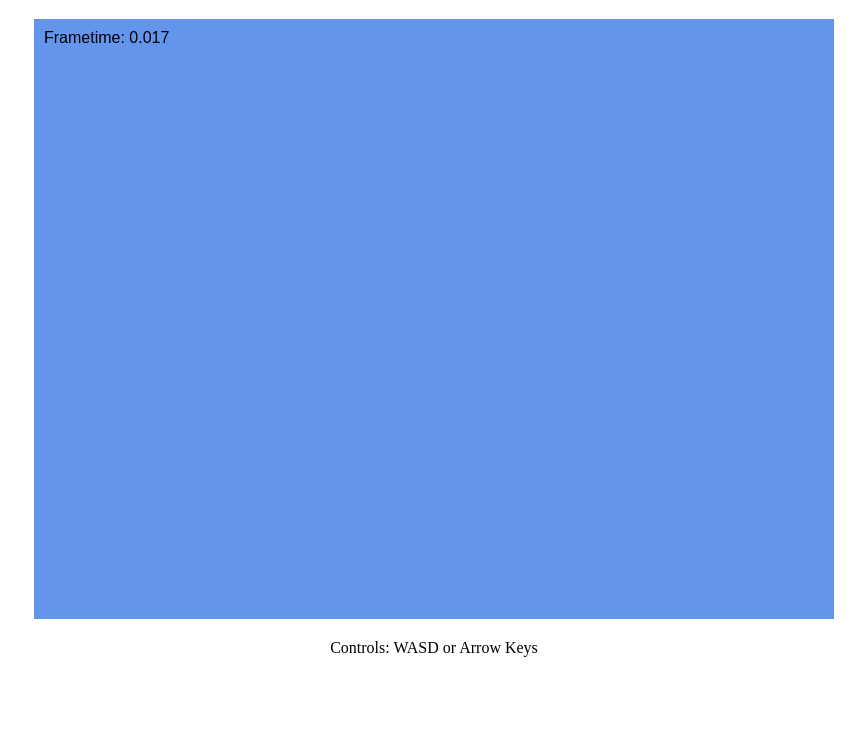
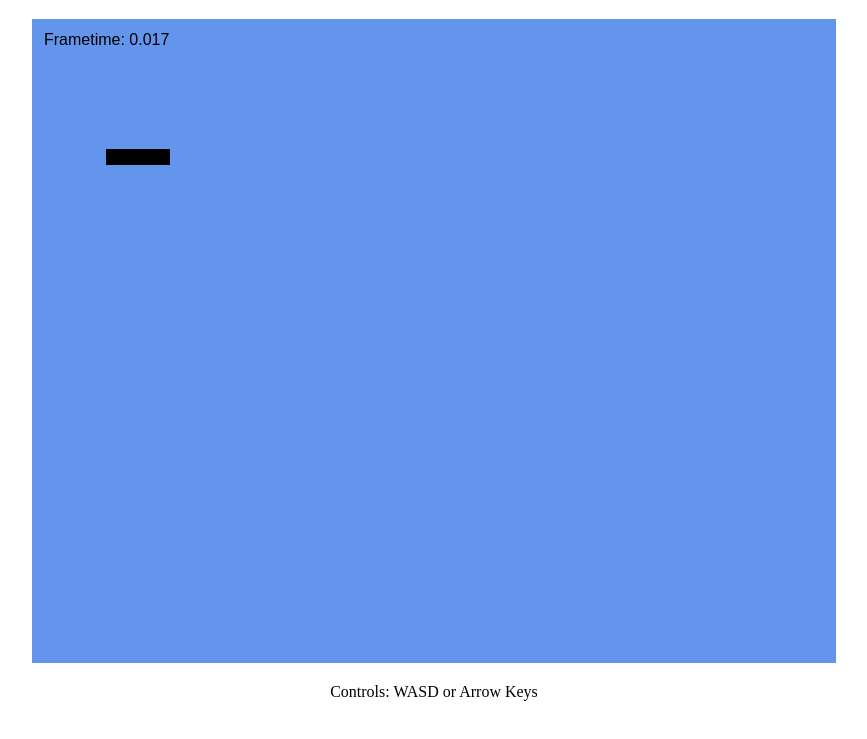
Before and after one commit to akervinen/www2014-mato, a plain HTML site: page index.html in a window 1280 px wide. Shown: the part 61-800 px from the top of the page, without its empty margins (206-1073 px from the left). Drawn offline with nearby package versions, Linux system fonts and the light colour scheme.

Commit message:
added Mato drawing, fixed some function names, tweaked canvas height
changed height for rounder cell size (16px)

```diff
--- a/index.css
+++ b/index.css
@@ -8,6 +8,7 @@ body {
 
 #mato {
 	display: inline-block;
+	padding: 2px;
 	margin: 0 auto;
 
 	background-color: cornflowerblue;
--- a/index.html
+++ b/index.html
@@ -13,7 +13,7 @@
 <body>
 
 <h1 id="title">Mato</h1>
-<canvas id="mato" width="800" height="600">
+<canvas id="mato" width="800" height="640">
 	Mato needs canvas support to work.
 </canvas>
 <br>
--- a/mato.js
+++ b/mato.js
@@ -1,37 +1,75 @@
 function Mato(ctx) {
 	"use strict";
 
+	// Save this for inner functions
+	var self = this;
+
 	//-- Engine variables
-	// time stuff
+	// Time stuff
 	var currentTime = 0,
 		lastTime = (new Date()).getTime();
 
-	// canvas context
+	// Canvas context
 	this.context = ctx;
+
+	// Cell stuff
+	this.cellSize = 16; // pixels
+	this.width = 800/16; // cells
+	this.height = 640/16; // cells
+
+	// Get the x,y of cell's center
+	var getCellPos = function getCellPos(x, y) {
+		return {
+			x: x * self.cellSize + self.cellSize/2,
+			y: y * self.cellSize + self.cellSize/2
+		};
+	};
 
 	//-- Gameplay variables
 
-	// Snake's position, measured in cells
-	this.x = 0;
-	this.y = 0;
+	this.mato = {
+		direction: 'right',
+		// Mato's position, measured in cells
+		head: { x: 8, y: 8 },
+		tail: { x: 4, y: 8 },
+		// All points where Mato has turned
+		turns: []
+	};
 
-	// how much the snake has eaten (and how long it is)
-	this.eaten = 0;
+	// How much Mato has eaten (and how long it is)
+	this.eaten = 4;
 
-	// save this for loops
-	var self = this;
-
-	// updating and drawing
-	var update = function draw(delta) {
+	// Updating and drawing
+	var update = function update(delta) {
 		self.texthing = 'Frametime: ' + delta;
 	};
 
-	var draw = function update(delta) {
+	var draw = function draw(delta) {
 		ctx.save();
 		ctx.clearRect(0, 0, 800, 160);
 
 		ctx.font = '12pt sans-serif';
 		ctx.fillText(self.texthing, 10, 24);
+
+		// draw Mato
+		var m = self.mato;
+
+		ctx.fillStyle = 'black';
+		ctx.strokeStyle = 'black';
+		ctx.lineWidth = 16;
+
+		var head = getCellPos(m.head.x, m.head.y);
+		var tail = getCellPos(m.tail.x, m.tail.y);
+		var turn;
+
+		ctx.beginPath();
+		ctx.moveTo(head.x, head.y);
+		m.turns.forEach(function(t) {
+			turn = getCellPos(t.x, t.y);
+			ctx.lineTo(turn.x, turn.y);
+		});
+		ctx.lineTo(tail.x, tail.y);
+		ctx.stroke();
 
 		ctx.restore();
 	};
@@ -40,7 +78,7 @@ function Mato(ctx) {
 		// TODO: Polyfill this?
 		window.requestAnimationFrame(loop);
 
-		// update time stuff
+		// Update time stuff
 		currentTime = (new Date()).getTime();
 		var delta = (currentTime - lastTime)/1000;
 
@@ -50,7 +88,7 @@ function Mato(ctx) {
 		lastTime = currentTime;
 	};
 
-	// Feed the snake
+	// Feed Mato
 	this.eat = function eat() {
 		this.eaten++;
 	};
```
